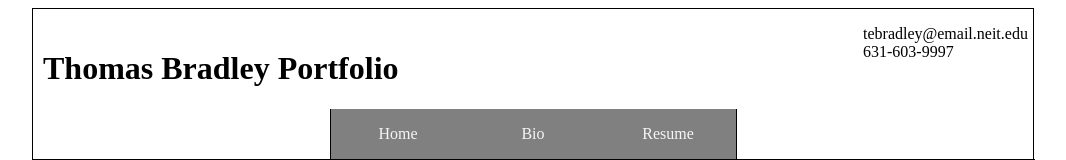
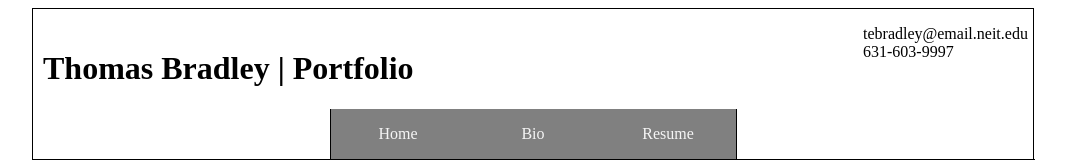
Before and after one commit to ThomasEBradley/htmljs202221, a plain HTML site: page Assignment4/index.html in a window 1280 px wide. Shown: the top 160 px of the page, without its empty margins (107-1173 px from the left). Drawn offline with Linux system fonts and the light colour scheme.

Commit message:
Added "|" to header

```diff
--- a/Assignment4/index.html
+++ b/Assignment4/index.html
@@ -11,7 +11,7 @@
     <div id="container">
         <header>
             <div id="title-header">
-                <h1>Thomas Bradley Portfolio</h1>
+                <h1>Thomas Bradley | Portfolio</h1>
             </div>
             <div id="contact-info">
                 <ol class="contact">
```
